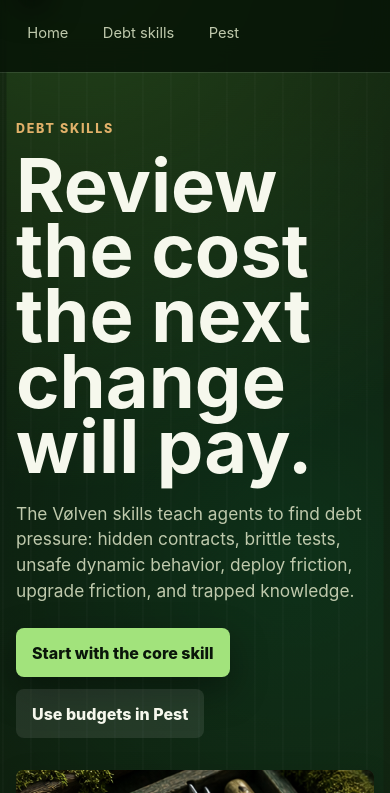
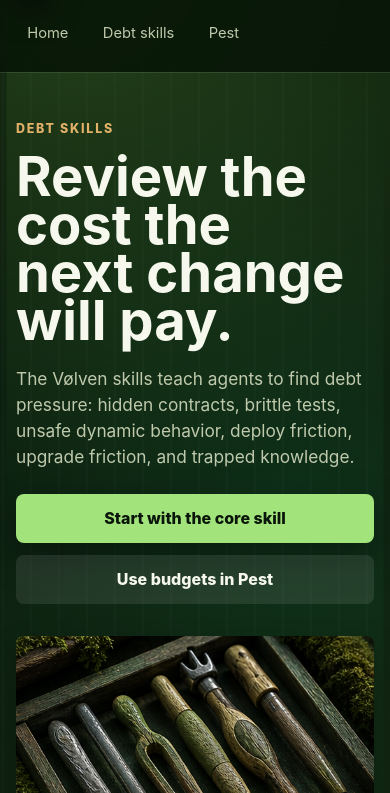
Before and after one commit to odinns/volven-site, a plain HTML site: page debt-skills/index.html in a window 390 px wide. Shown: the part 51-844 px from the top of the page. Drawn offline with Linux system fonts and the light colour scheme.

Commit message:
fix: prevent mobile layout overflow
- Keep the document from expanding horizontally on small screens
- Reduce mobile hero type scale and stack action buttons
- Constrain grid children and nested doc hero content

```diff
--- a/assets/styles.css
+++ b/assets/styles.css
@@ -28,6 +28,7 @@ html {
 body {
     margin: 0;
     min-width: 320px;
+    overflow-x: hidden;
     background:
         linear-gradient(90deg, oklch(1 0 0 / 0.035) 1px, transparent 1px) 0 0 / 28px 28px,
         radial-gradient(circle at 18% 0%, oklch(0.620 0.150 138 / 0.34), transparent 34rem),
@@ -67,6 +68,8 @@ nav {
     display: flex;
     align-items: center;
     gap: 0.75rem;
+    min-width: 0;
+    max-width: 100%;
 }
 
 .brand {
@@ -121,6 +124,7 @@ nav a:active,
     align-items: center;
     padding: clamp(3rem, 7vw, 7rem) clamp(1rem, 4vw, 3rem) clamp(2rem, 5vw, 4rem);
     box-shadow: inset 0 -1px 0 oklch(1 0 0 / 0.08);
+    overflow: hidden;
 }
 
 .hero::before {
@@ -139,6 +143,11 @@ nav a:active,
 
 .hero > * {
     position: relative;
+    min-width: 0;
+}
+
+.doc-hero > * {
+    min-width: 0;
 }
 
 .hero-inner {
@@ -668,7 +677,22 @@ footer span:first-child {
     }
 
     h1 {
-        font-size: clamp(3.1rem, 19vw, 4.8rem);
+        max-width: 100%;
+        font-size: clamp(2.75rem, 14vw, 3.4rem);
+    }
+
+    .hero-copy {
+        font-size: 1.08rem;
+    }
+
+    .hero-actions {
+        display: grid;
+        grid-template-columns: 1fr;
+        max-width: 100%;
+    }
+
+    .button {
+        width: 100%;
     }
 
     .suite-grid,
```
